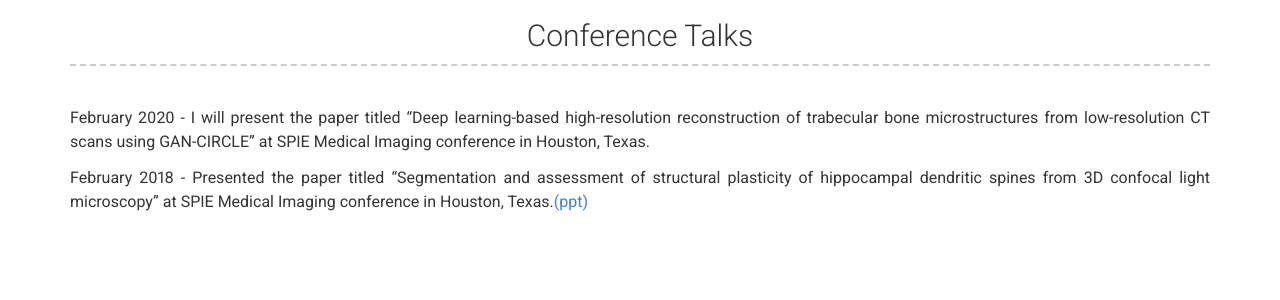
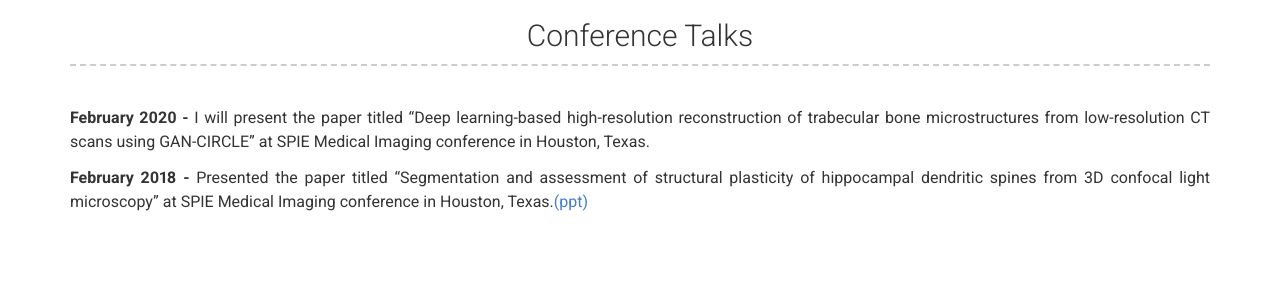
Before and after one commit to iguha94/iguha94.github.io, a Jekyll site: the page built from index.md, in a window 1280 px wide. Shown: the part 1975-2275 px from the top of the page. Built offline with Jekyll 4.4.1, drawn with Linux system fonts in a browser that asks for light colours; nearby versions of some CDN libraries; a style sheet for code colours, icons or effects is not loaded.

```diff
--- a/_config.yml
+++ b/_config.yml
@@ -34,9 +34,9 @@ educaton_title: Education
 # More Section
 more_title: Conference Talks
 more_content: | # this will include new lines to allow paragraphs
-  February 2020 - I will present the paper titled "Deep learning-based high-resolution reconstruction of trabecular bone microstructures from low-resolution CT scans using GAN-CIRCLE" at SPIE Medical Imaging conference in Houston, Texas.
+  <b>February 2020 -</b> I will present the paper titled "Deep learning-based high-resolution reconstruction of trabecular bone microstructures from low-resolution CT scans using GAN-CIRCLE" at SPIE Medical Imaging conference in Houston, Texas.
 
-  February 2018 - Presented the paper titled "Segmentation and assessment of structural plasticity of hippocampal dendritic spines from 3D confocal light microscopy" at SPIE Medical Imaging conference in Houston, Texas.<a href="/images/SPIE_PRESENTATION_final.pptx" target="_blank">(ppt)</a>
+  <b>February 2018 -</b> Presented the paper titled "Segmentation and assessment of structural plasticity of hippocampal dendritic spines from 3D confocal light microscopy" at SPIE Medical Imaging conference in Houston, Texas.<a href="/images/SPIE_PRESENTATION_final.pptx" target="_blank">(ppt)</a>
 
 # Footer
 footer_show_references: false
```
